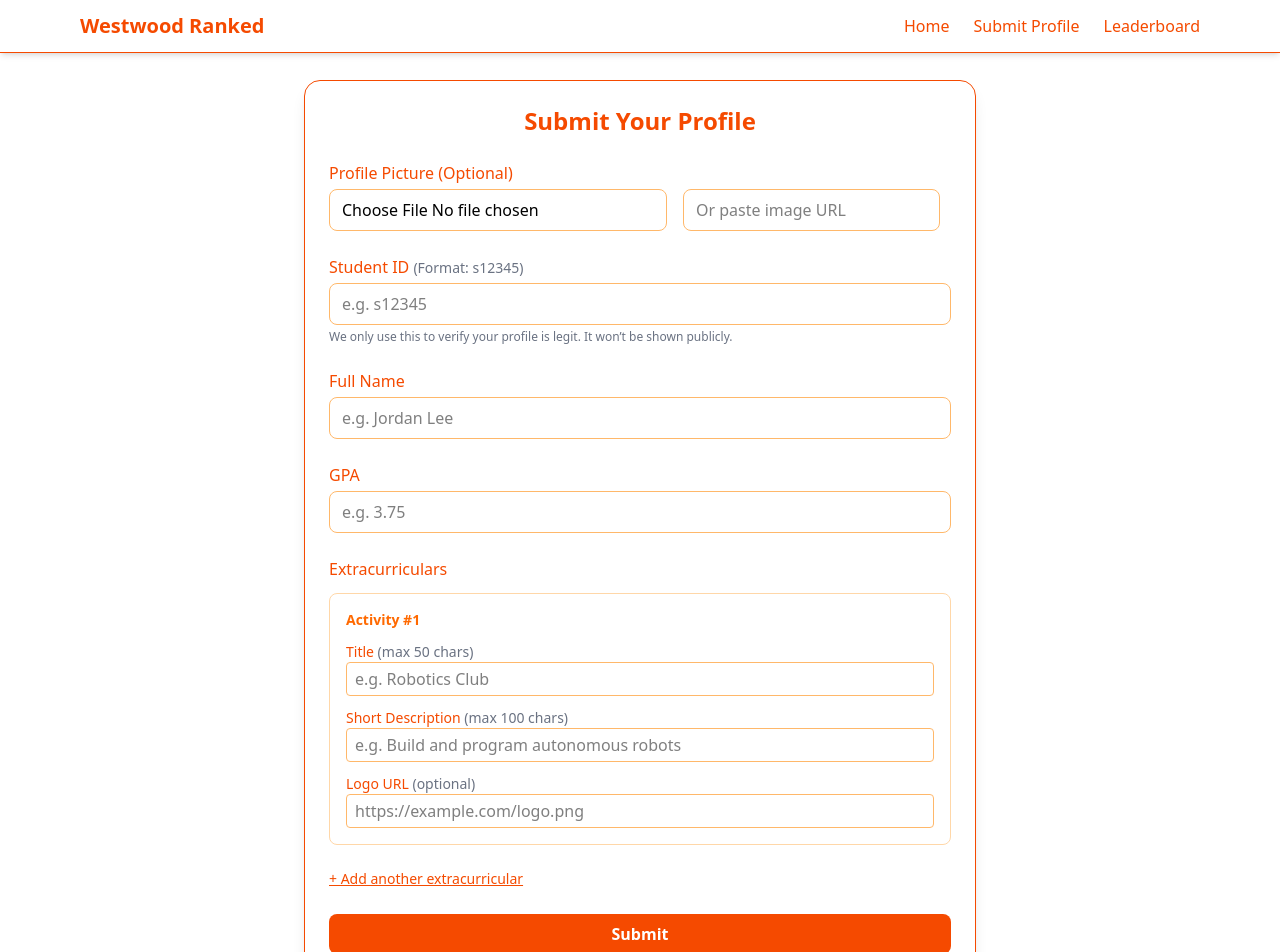
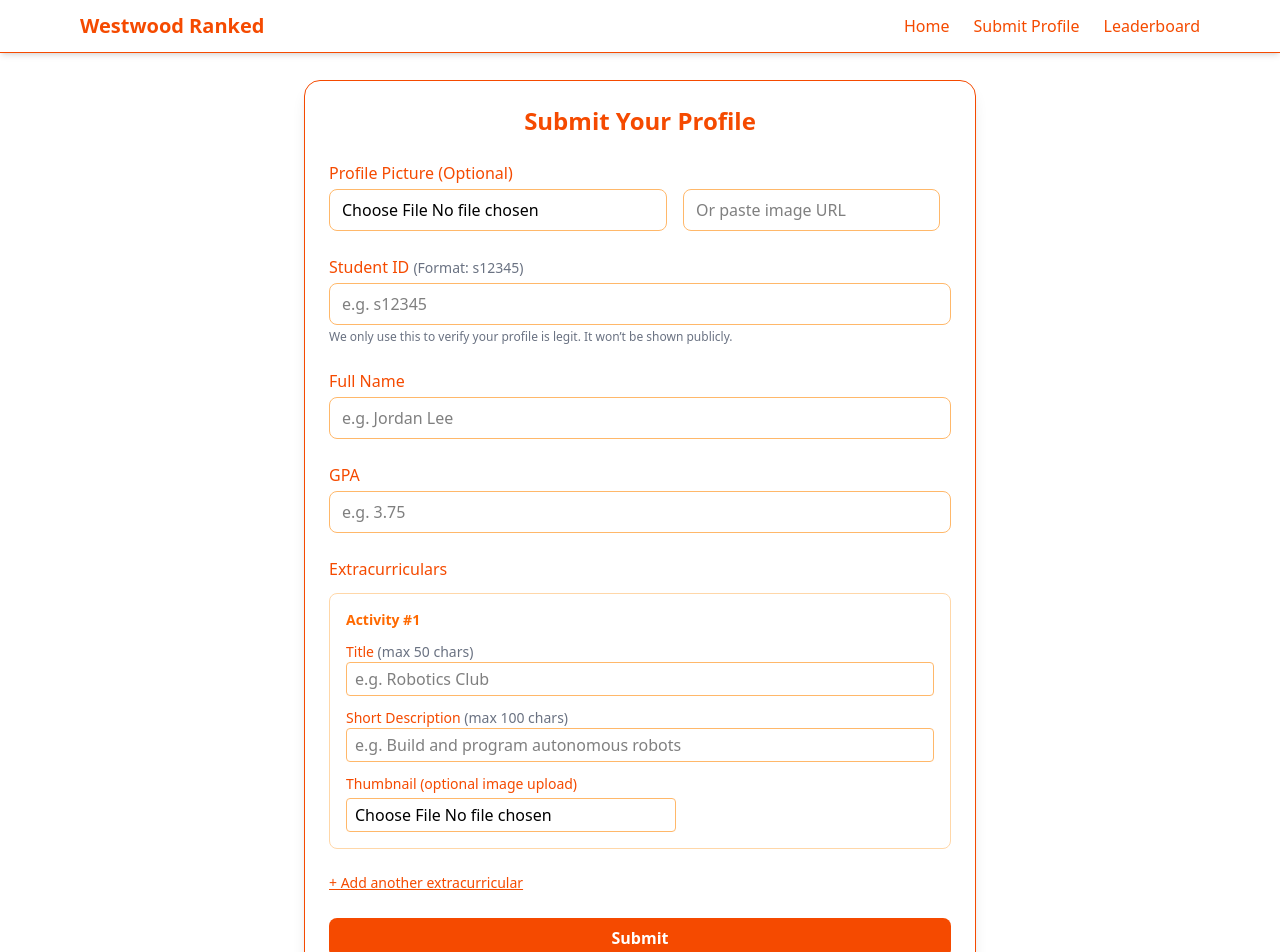
Before and after one commit to KrishivPiduri/westwood-ranked, a React (Vite) app: page /form in a window 1280 px wide. Shown: the top 952 px of the page. Built offline with nearby package versions, Linux system fonts and the light colour scheme.

Commit message:
FormData set up

```diff
--- a/src/pages/Form.jsx
+++ b/src/pages/Form.jsx
@@ -2,13 +2,13 @@ import { useState } from "react";
 
 export default function ProfileForm() {
     const [ecs, setEcs] = useState([
-        { title: "", description: "", logo: "" }
+        { title: "", description: "", logo: "", thumbnainailFile: null },
     ]);
     const [profilePic, setProfilePic] = useState("");
     const [profilePicFile, setProfilePicFile] = useState(null);
 
     const addEC = () => {
-        setEcs([...ecs, { title: "", description: "", logo: "" }]);
+        setEcs([...ecs, { title: "", description: "", logo: "", thumbnainailFile: null }]);
     };
 
     const removeEC = (index) => {
@@ -37,18 +37,34 @@ export default function ProfileForm() {
         setProfilePicFile(null);
     };
 
-    const handleSubmit = (e) => {
+    const handleSubmit = async (e) => {
         e.preventDefault();
-        const formData = {
-            name: e.target.name.value,
-            gpa: e.target.gpa.value,
-            studentId: e.target.studentId.value,
-            profilePic: profilePicFile || profilePic,
-            ecs: ecs,
-        };
-        console.log("Submitting profile:", formData);
-        // TODO: Send to backend (Firebase, Supabase, etc.)
+        const form = e.target;
+        const formData = new FormData();
+
+        formData.append("name", form.name.value);
+        formData.append("gpa", form.gpa.value);
+        formData.append("studentId", form.studentId.value);
+        formData.append("profilePic", form.profilePic.value);
+
+        ecs.forEach((ec, index) => {
+            formData.append(`ec_title_${index}`, ec.title);
+            formData.append(`ec_description_${index}`, ec.description);
+            formData.append(`ec_logo_${index}`, ec.logo || "");
+            if (ec.thumbnailFile) {
+                formData.append(`ec_thumb_${index}`, ec.thumbnailFile);
+            }
+        });
+
+        if (profilePicFile) {
+            formData.append("profilePic", form.profilePic.files[0]);
+        }
+        for (let [key, value] of formData.entries()) {
+            console.log(`${key}:`, value);
+        }
+        console.log(ecs);
     };
+
 
     return (
         <div className="min-h-screen flex items-center justify-center bg-white px-4">
@@ -67,6 +83,7 @@ export default function ProfileForm() {
                             <input
                                 type="file"
                                 accept="image/*"
+                                name="profilePic"
                                 onChange={handleProfilePicChange}
                                 className="border border-orange-300 rounded-lg px-3 py-2 cursor-pointer hover:border-2"
                             />
@@ -109,6 +126,7 @@ export default function ProfileForm() {
                             We only use this to verify your profile is legit. It won’t be shown publicly.
                         </p>
                     </div>
+
 
                     {/* Name Section */}
                     <div>
@@ -179,34 +197,34 @@ export default function ProfileForm() {
                                 </div>
                                 <div>
                                     <label className="block text-sm text-orange-600">
-                                        Short Description{" "}
-                                        <span className="text-gray-500">(max 100 chars)</span>
+                                        Short Description <span className="text-gray-500">(max 100 chars)</span>
                                     </label>
                                     <input
                                         type="text"
                                         value={ec.description}
                                         maxLength={100}
-                                        onChange={(e) =>
-                                            updateEC(index, "description", e.target.value)
-                                        }
+                                        onChange={(e) => updateEC(index, "description", e.target.value)}
                                         className="w-full border border-orange-300 rounded px-2 py-1"
                                         placeholder="e.g. Build and program autonomous robots"
                                     />
                                 </div>
                                 <div>
                                     <label className="block text-sm text-orange-600">
-                                        Logo URL <span className="text-gray-500">(optional)</span>
+                                        Thumbnail (optional image upload)
                                     </label>
                                     <input
-                                        type="url"
-                                        value={ec.logo}
-                                        onChange={(e) => updateEC(index, "logo", e.target.value)}
-                                        className="w-full border border-orange-300 rounded px-2 py-1"
-                                        placeholder="https://example.com/logo.png"
+                                        type="file"
+                                        accept="image/*"
+                                        onChange={(e) => {
+                                            const file = e.target.files[0];
+                                            updateEC(index, "thumbnailFile", file);
+                                        }}
+                                        className="border border-orange-300 rounded px-2 py-1 mt-1"
                                     />
                                 </div>
                             </div>
                         ))}
+
 
                         <button
                             type="button"
```
